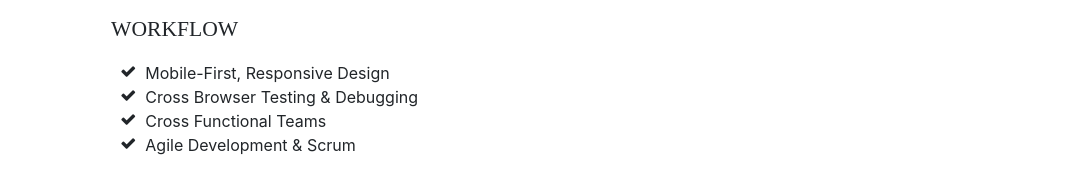
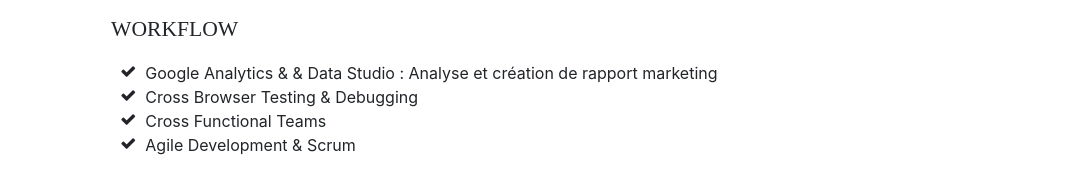
Before and after one commit to georgewillems/georgewillems.github.io, a website with bundled scripts: page index.html in a window 1280 px wide. Shown: the part 3131-3325 px from the top of the page, without its empty margins (209-1280 px from the left). Built offline with nearby package versions, Linux system fonts and the light colour scheme; a web font is replaced by a local one.

Commit message:
Update index.html

```diff
--- a/index.html
+++ b/index.html
@@ -242,7 +242,7 @@
           <ul class="fa-ul mb-0">
             <li>
               <i class="fa-li fa fa-check"></i>
-              Mobile-First, Responsive Design</li>
+              Google Analytics & &amp; Data Studio : Analyse et création de rapport marketing</li>
             <li>
               <i class="fa-li fa fa-check"></i>
               Cross Browser Testing &amp; Debugging</li>
```
